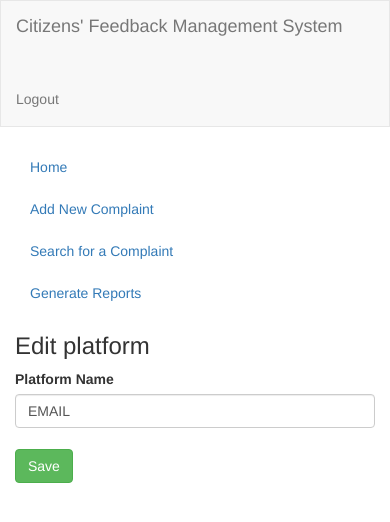
After one commit to ryanarnold/cfms, a Django app: page /cfms/platforms/update/1/ in a window 390 px wide. The commit adds this page. Shown: the top 522 px of the page. Run offline with Django 3.2, Linux system fonts and the light colour scheme; data comes from the database, SQL or seed files in the repository; some libraries are stand-ins or nearby versions.

Commit message:
Created update platform queries

```diff
--- a/complaints/urls.py
+++ b/complaints/urls.py
@@ -13,5 +13,6 @@ urlpatterns = [
 	url(r'^users/add/$', views.add_user, name='add_user'),
 	url(r'^users/update/(?P<username>[\w\-0-9]+)/$', views.update_user, name='update_user'),
 	url(r'^platforms/$', views.platforms, name='platforms'),
-	url(r'^add_platform/$', views.add_platform, name='add_platform')
+	url(r'^platforms/add/$', views.add_platform, name='add_platform'),
+	url(r'^platforms/update/(?P<platform_id>[\w\-0-9]+)/$', views.update_platform, name='update_platform'),
 ]
--- a/complaints/views.py
+++ b/complaints/views.py
@@ -148,3 +148,14 @@ def add_platform(request):
 	platform = PlatformForm(data=request.POST)
 	platform.save(commit=True)
 	return HttpResponseRedirect(reverse('platforms'))
+
+def update_platform(request, platform_id):
+	platform = Platform.objects.get(id=platform_id)
+
+	if request.method == 'POST':
+		form = PlatformForm(data=request.POST, instance=platform)
+		form.save(commit=True)
+		return HttpResponseRedirect(reverse('platforms'))
+
+	form = PlatformForm(instance=platform)
+	return render(request, 'complaints/update_platform.html', {'form': form})
--- a/global/templates/complaints/platforms.html
+++ b/global/templates/complaints/platforms.html
@@ -61,7 +61,7 @@
 						{% for platform in platforms %}
 							<tr>
 								<td>{{ platform.name }}</td>
-								<td><a href="#">Edit</a></td>
+								<td><a href="{% url 'update_platform' platform.id %}">Edit</a></td>
 								<td><a href="#">Delete</a></td>
 							</tr>
 						{% endfor %}
--- /dev/null
+++ b/global/templates/complaints/update_platform.html
@@ -0,0 +1,31 @@
+{% extends "complaints/base.html" %}
+{% load staticfiles %}
+
+{% block content %}
+	<div class="col-md-7">
+		<h3>Edit platform</h3>
+
+		<form method="post">
+			{% csrf_token %}
+			{% for field in form.visible_fields %}
+				<div class="row">
+					<div class="col-md-3">
+						<label>{{ field.label }}</label>
+					</div>
+					<div class="col-md-5">
+						{{ field }}
+					</div>
+				</div><br>
+			{% endfor %}
+
+			<div class="row">
+				<div class="col-md-3">
+					<!-- NOTHING -->
+				</div>
+				<div class="col-md-5">
+					<button type="submit" name="submit" class="btn btn-success">Save</button>
+				</div>
+			</div>
+		</form>
+	</div>
+{% endblock %}
```
